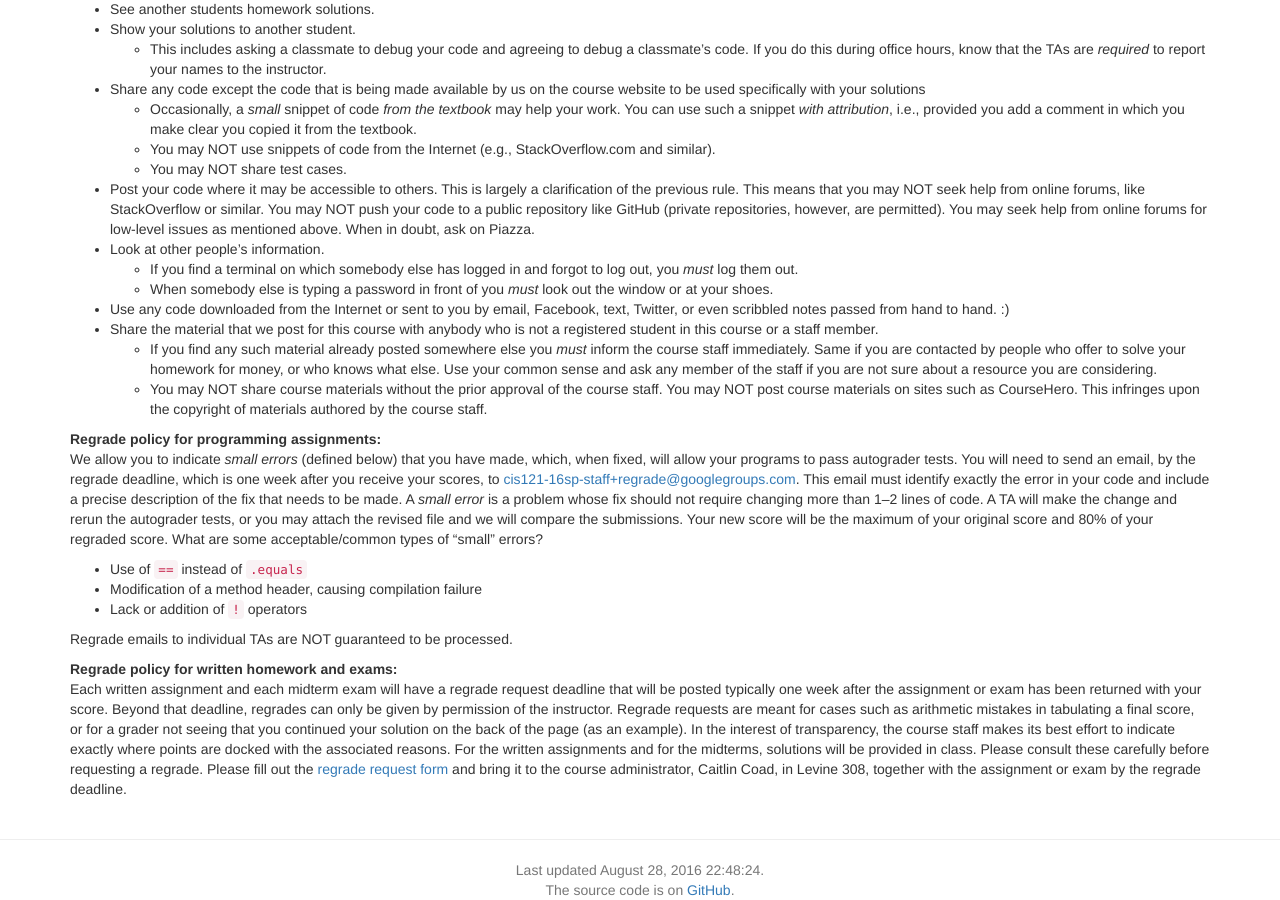
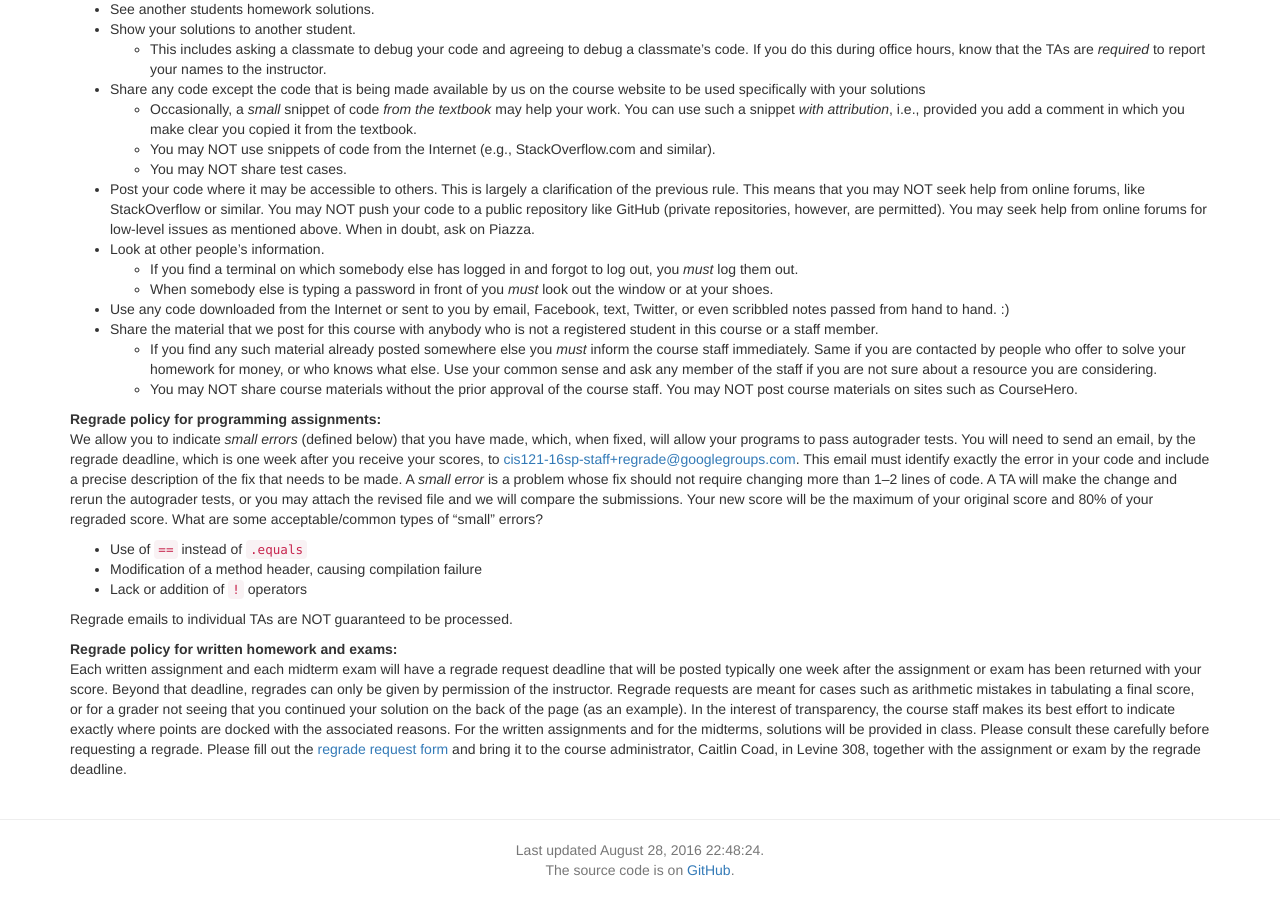
Before and after one commit to vikramkh/course-website-16fa, a Jekyll site: the page built from index.md, in a window 1280 px wide and 900 px high, scrolled down 1043 px. Built offline with Jekyll 4.4.1, drawn with Linux system fonts in a browser that asks for light colours; nearby versions of some CDN libraries.

Commit message:
Deleted copyright note.

```diff
--- a/index.md
+++ b/index.md
@@ -114,9 +114,7 @@ Collaboration policy for programming homework:
             considering.
         -   You may NOT share course materials without the prior approval of the
             course staff. You may NOT post course materials on sites such as
-            CourseHero. This infringes upon the copyright of materials authored by
-            the course staff.
-
+            CourseHero.
 
 Regrade policy for programming assignments:
 
```
